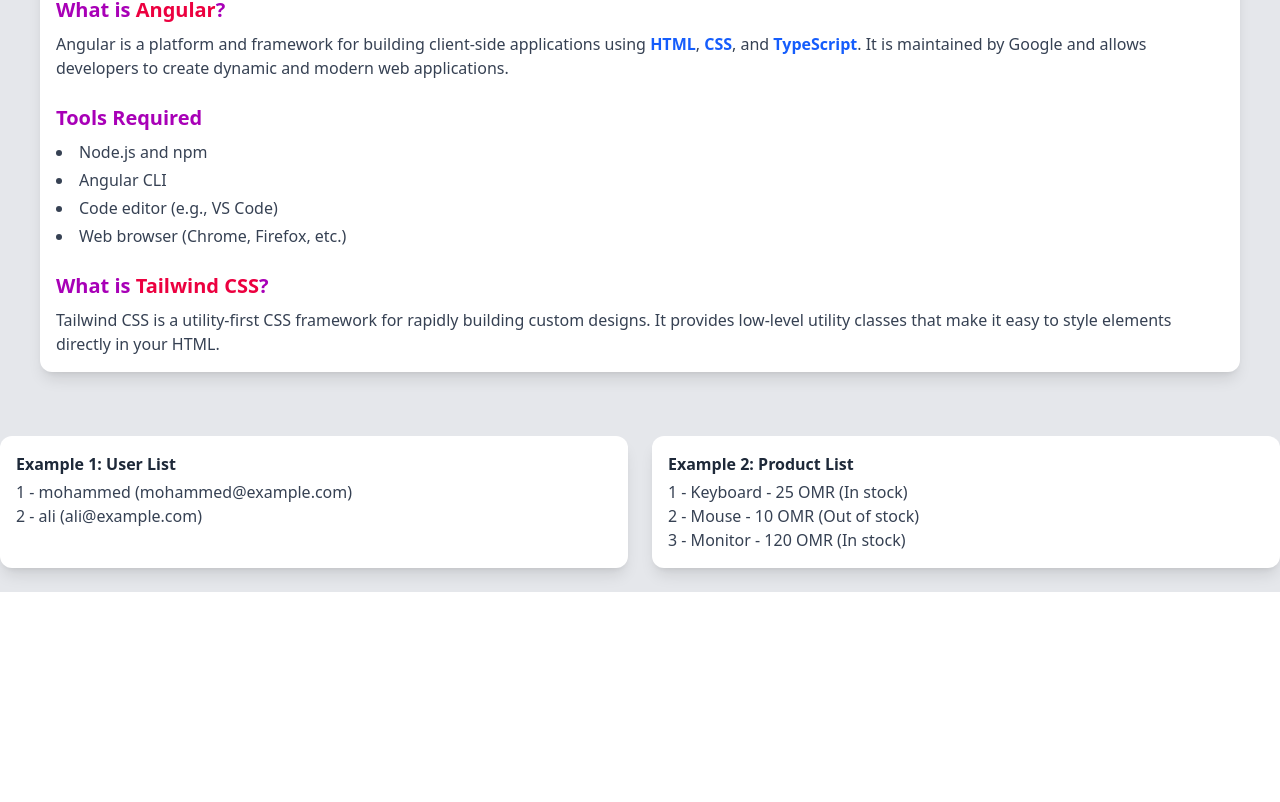
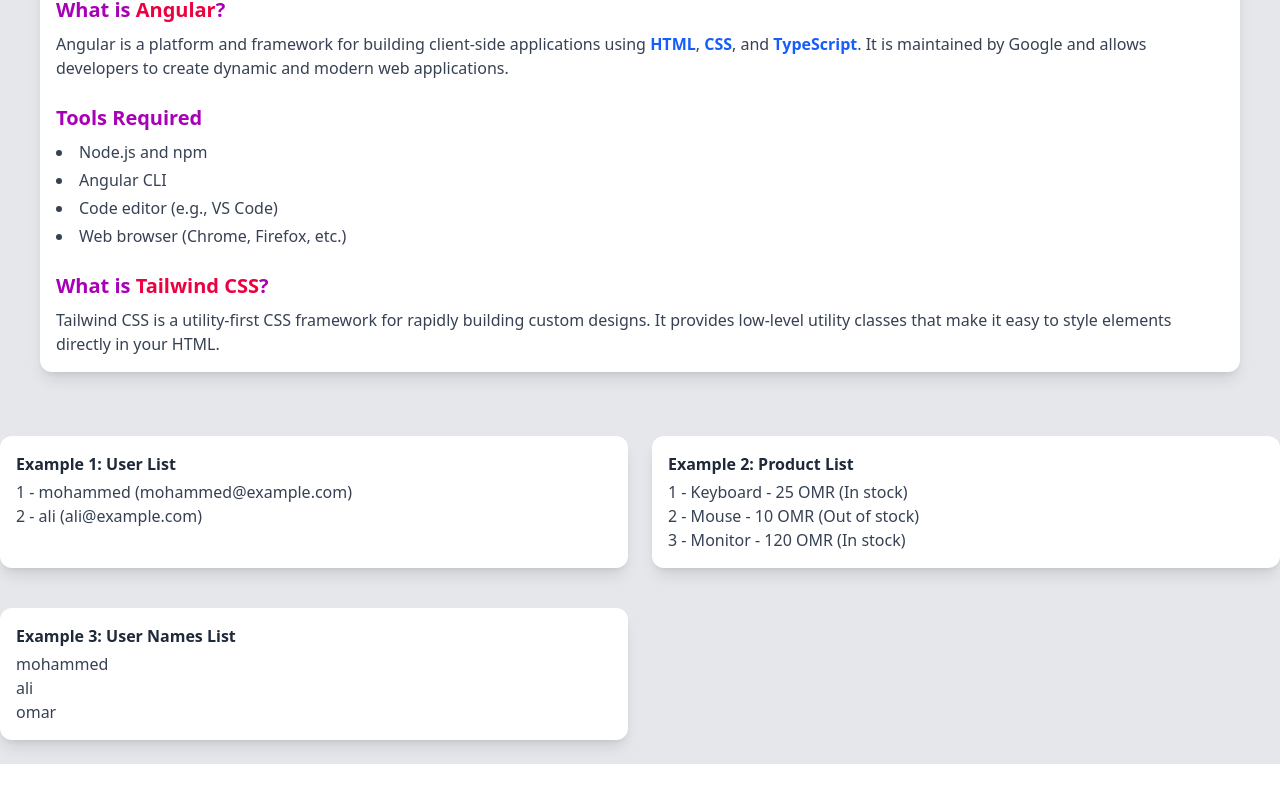
Before and after one commit to Moha2000-dev/LearnAngular, an Angular app: page / in a window 1280 px wide. Shown: the part 240-1042 px from the top of the page. Before the commit the page ends 871 px from the top, so only its background shows below. Built offline with nearby package versions, Linux system fonts and the light colour scheme.

Commit message:
add for each arry

```diff
--- a/src/app/Copmonets/day2/day2.html
+++ b/src/app/Copmonets/day2/day2.html
@@ -20,7 +20,16 @@
         {{ product.id }} - {{ product.name }} - {{ product.price }} OMR
         <span *ngIf="product.inStock"> (In stock)</span>
         <span *ngIf="!product.inStock"> (Out of stock)</span>
+
       </li>
     </ul>
   </div>
+ <!-- Card 3: User Names List -->
+   <div class="bg-white p-4 rounded-xl shadow-lg mt-4">
+  <h5 class="font-semibold text-gray-800 mb-1">Example 3: User Names List</h5>
+  <ul class="text-gray-700">
+    <li *ngFor="let name of names">
+      {{ name }}
+    </li>
+  </ul>
 </div>
--- a/src/app/Copmonets/day2/day2.ts
+++ b/src/app/Copmonets/day2/day2.ts
@@ -2,7 +2,6 @@ import { Component, OnInit } from '@angular/core';
 import { CommonModule } from '@angular/common';
 import { Users } from './services/users';
 import { Usersinterface } from '../../shared/userInterface/user.models';
-
 import { ProductsService } from './services/product';
 import { Productinterface } from '../../shared/userInterface/product.models';
 
@@ -32,10 +31,11 @@ const userDeatails: UserInterface = {
   styleUrl: './day2.css',
 })
 export class Day2 implements OnInit {
-  constructor(private userservices: Users, private productsService: ProductsService) {}
-
   user: Usersinterface[] = [];
   products: Productinterface[] = [];
+  names: string[] = ['mohammed', 'ali', 'omar'];
+
+  constructor(private userservices: Users, private productsService: ProductsService) {}
 
   ngOnInit(): void {
     let fristname: string = 'mohammed';
@@ -61,16 +61,10 @@ export class Day2 implements OnInit {
     console.log();
 
     this.user = this.userservices.getUsers();
-
     this.products = this.productsService.getAllProducts();
 
-    //create an array of names {mohammed ,ali ,omar} and display
-  const names: string[] = ['mohammed', 'ali', 'omar'];
-  names.forEach(name => {
-    console.log(name);
-  });
-
+    this.names.forEach(name => {
+      console.log(name);
+    });
   }
-
-
-  }
+}
```
